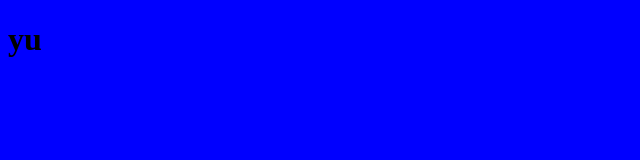
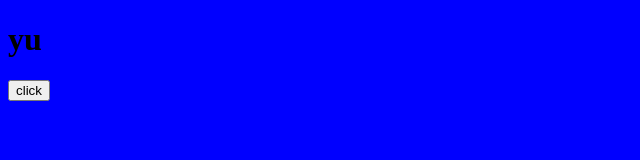
Before and after one commit to Kaswill/Kaswill.github.io, a plain HTML site: page index.html in a window 1280 px wide. Shown: the whole page, without its empty margins (0-640 px from the left). Drawn offline with Linux system fonts and the light colour scheme.

Commit message:
Update index.html

```diff
--- a/index.html
+++ b/index.html
@@ -9,10 +9,13 @@
         }
     </style>
     <script>
-    alert("我的第一个网页");
+        function click (){
+                alert("我的第一个网页");
+        }
 </script>
 </head>
 <body>
     <h1> yu</h1>
+    <button type = "click" onclick = "click()">click</button>
 </body>
 </html>
```
